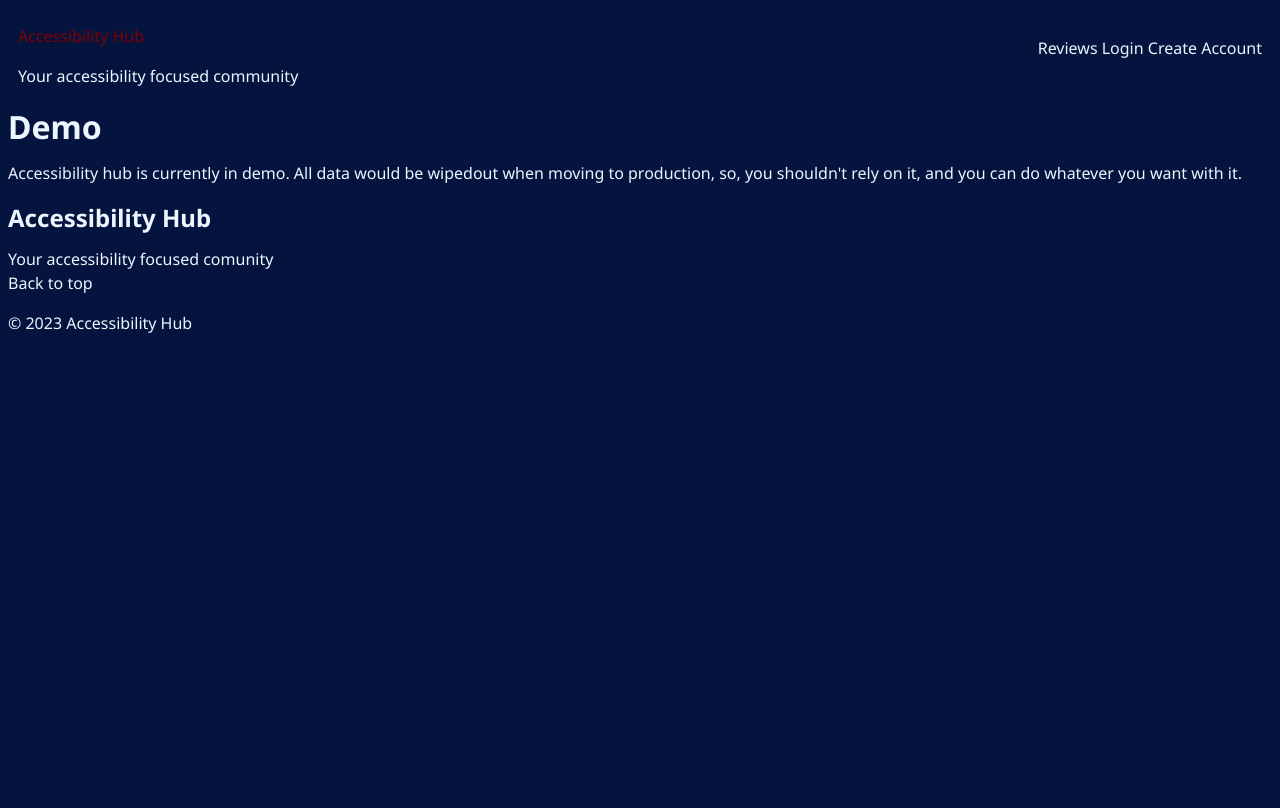
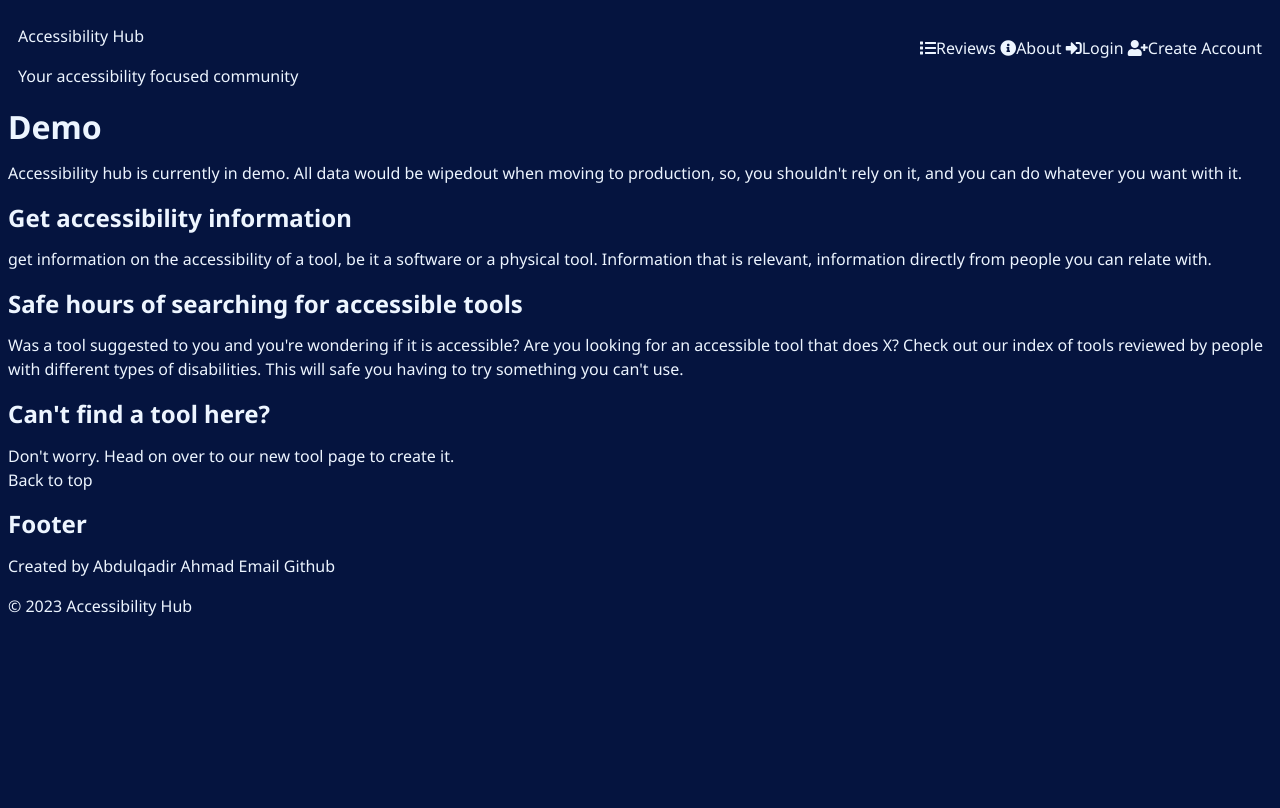
Before and after one commit to Arfs6/AccessibilityHub, a Django app: page / in a window 1280 px wide. Run offline with Django 4.2, Linux system fonts and the light colour scheme; some libraries are stand-ins or nearby versions.

Commit message:
created about page. populated home page. beautified whole site.

```diff
--- a/src/accessibilityHub/core/static/core/base.css
+++ b/src/accessibilityHub/core/static/core/base.css
@@ -1,7 +1,7 @@
 /* Accessibility Hub base css file */
 
 body {
-	font-family: 'Noto Sans', sans-serif;
+	font-family: 'Noto Sans', "Segoe UI", sans-serif;
 	font-weight: 400;
 	font-style: normal;
 	background-color: #05143F;
@@ -10,9 +10,6 @@ body {
 	/* color: red; */
 }
 
-p#site-name {
-	color: #800000;
-}
 a {
 	text-decoration: none;
 	color: #0000FF; /* blue */
@@ -54,4 +51,5 @@ nav ul {
 
 nav ul li {
 	display: inline;
+	margin: 10;
 }
--- a/src/accessibilityHub/core/templates/core/footer.html
+++ b/src/accessibilityHub/core/templates/core/footer.html
@@ -1,2 +1,10 @@
 <!-- templates/footer.html -->
+<h2>Footer</h2>
+<nav>
+	<ul>
+		<li>Created by <a href="https://arfs6.me">Abdulqadir Ahmad</a></li>
+		<li><a href="mailto:arfs6.mail@gmail.com">Email</a></li>
+		<li><a href="https://github.com/arfs6/AccessibilityHub">Github</a></li>
+	</ul>
+</nav>
 <p>&copy; 2023 Accessibility Hub</p>
--- a/src/accessibilityHub/core/templates/core/head.html
+++ b/src/accessibilityHub/core/templates/core/head.html
@@ -4,6 +4,7 @@
 <meta name="viewport" content="width=device-width, initial-scale=1.0">
 <accessibilityhub="robots" content="index, follow">
 <script src="https://unpkg.com/htmx.org@1.9.6"></script>
-	<link rel="stylesheet" type="text/css" href="{% static 'core/reset.css' %}">
-	<link rel="stylesheet" type="text/css" href="{% static 'core/base.css' %}">
-	<link href="https://fonts.googleapis.com/css2?family=Noto+Sans:wght@400;700&italic&display=swap" rel="stylesheet">
+<link rel="stylesheet" type="text/css" href="{% static 'core/reset.css' %}">
+<link rel="stylesheet" type="text/css" href="{% static 'core/base.css' %}">
+<link href="https://fonts.googleapis.com/css2?family=Noto+Sans:wght@400;700&italic&display=swap" rel="stylesheet">
+<link rel="stylesheet" href="https://cdnjs.cloudflare.com/ajax/libs/font-awesome/5.15.4/css/all.min.css">
--- a/src/accessibilityHub/core/templates/core/header.html
+++ b/src/accessibilityHub/core/templates/core/header.html
@@ -1,17 +1,18 @@
 <!-- templates/header.html -->
 <div class="left">
-	<p id="site-name">Accessibility Hub</p>
+	<p id="site-name"><a href="{% url 'core:home' %}">Accessibility Hub</a></p>
 	<p>Your accessibility focused community</p>
 </div>
 <div class="right">
 	<nav>
 		<ul>
-			<li><a href="{% url 'review:index' %}">Reviews</a></li>
+			<li><a href="{% url 'review:index' %}"><span class="fas fa-list"></span>Reviews</a></li>
+			<li><a href="{% url 'core:about' %}"><span class="fas fa-info-circle"></span>About</a></li>
 			{% if user.is_authenticated %}
-			<li><a href="{% url 'core:logout' %}?next={{ request.path }}">Logout</a></li>
+			<li><a href="{% url 'core:logout' %}?next={{ request.path }}"><span class="fas fa-sign-out-alt"></span>Logout</a></li>
 			{% else %}
-			<li><a href="{% url 'core:login' %}?next={{ request.path }}">Login</a></li>
-			<li><a href="{% url 'core:createAccount' %}?next={{ request.path }}">Create Account</a></li>
+			<li><a href="{% url 'core:login' %}?next={{ request.path }}"><span class="fas fa-sign-in-alt"></span>Login</a></li>
+			<li><a href="{% url 'core:createAccount' %}?next={{ request.path }}"><span class="fas fa-user-plus"></span>Create Account</a></li>
 			{% endif %}
 		</ul>
 	</nav>
--- a/src/accessibilityHub/core/templates/core/home.html
+++ b/src/accessibilityHub/core/templates/core/home.html
@@ -6,7 +6,11 @@
 
 {% block content %}
 <article>
-	<h1>Accessibility Hub</h1>
-	<p>Your accessibility focused comunity</p>
+	<h1>Get accessibility information</h1>
+	<p>get information on the accessibility of a tool, be it a software or a physical tool. Information that is relevant, information directly from people you can relate with.</p>
+	<h2>Safe hours of searching for accessible tools</h2>
+	<p>Was a tool suggested to you and you're wondering if it is accessible? Are you looking for an accessible tool that does X? Check out our <a href="{% url 'review:index' %}">index</a> of tools reviewed by people with different types of disabilities. This will safe you having to try something you can't use.</p>
+	<h2>Can't find a tool here?</h2>
+	<p>Don't worry. Head on over to our <a href="{% url 'review:newTool' %}">new tool page</a> to create it.</p>
 	</article>
 {% endblock %}
--- a/src/accessibilityHub/core/urls.py
+++ b/src/accessibilityHub/core/urls.py
@@ -3,25 +3,19 @@
 
 from django.urls import path
 from django.contrib.auth import views as authViews
+from django.views.generic import TemplateView
 
 from . import views
 
 app_name = "core"
 urlpatterns = [
     path("", views.home, name="home"),
+    path("accounts/login", views.CoreLoginView.as_view(), name="login"),
     path(
-        "accounts/login",
-        views.CoreLoginView.as_view(),
-        name="login"
+        "accounts/logout",
+        authViews.LogoutView.as_view(template_name="core/logout.html"),
+        name="logout",
     ),
-    path(
-        'accounts/logout',
-        authViews.LogoutView.as_view(template_name='core/logout.html'),
-        name='logout'
-    ),
-    path(
-        'accounts/signup',
-        views.createAccount,
-        name='createAccount'
-    )
+    path("accounts/signup", views.createAccount, name="createAccount"),
+    path("about", TemplateView.as_view(template_name="core/about.html"), name="about"),
 ]
--- a/src/accessibilityHub/review/templates/review/tool.html
+++ b/src/accessibilityHub/review/templates/review/tool.html
@@ -5,19 +5,23 @@
 {% endblock %}
 
 {% block content %}
+<article>
 	<h1>{{ tool.name }}</h1>
 	<p>Website: <a href="{{ tool.url }}">{{ tool.url }}</a></p>
 	<p> Average rating: {% if tool.avgRating is None %}No rating yet.{% else %}{{ tool.avgRating }}{% endif %} out of 5</p>
 	<p>Owner: <a href="{% url 'review:owner' slug=owner.slug base36Id=owner.base36Id %}">{{ owner.name }}</a></p>
 	<p>{{ tool.description }}</p>
+</article>
 <h2>Comments</h2>
 {% if not reviews %}
 <p>No comments yet.</p>
 {% else %}
 {% for review in reviews %}
+<article id="{{ review.user.id }}">
 	<h3>Comment by {{ review.user.get_full_name }}</h3>
 	<p>Rating: {{ review.rating }}</p>
 	<p>{{ review.comment  }}</p>
+</article>
 {% endfor %}
 {% endif %}
 
```
Also changed, not shown: src/accessibilityHub/core/templates/core/about.html (added, +18 -0 lines). Lines whose indentation alone changed are shown as unchanged.
